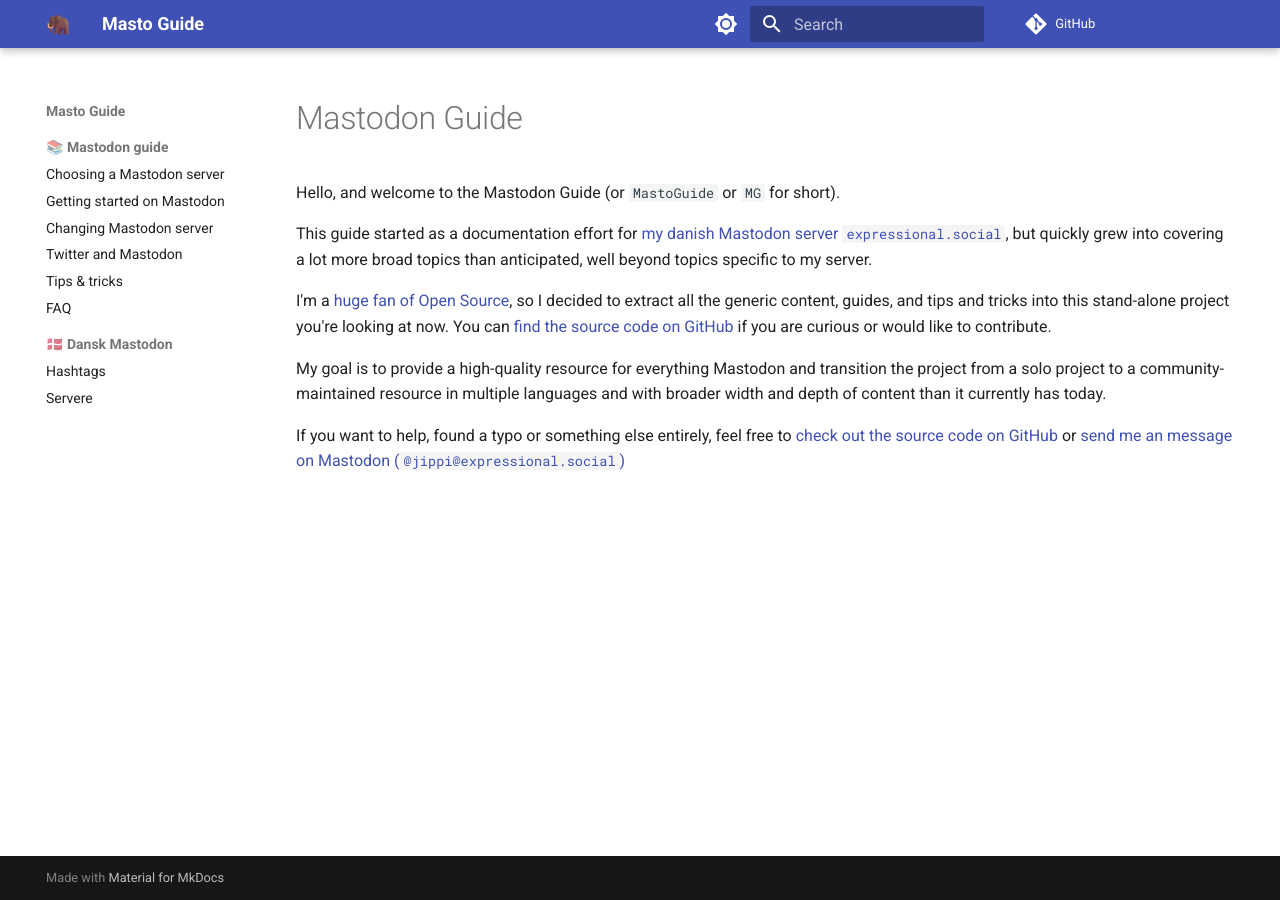
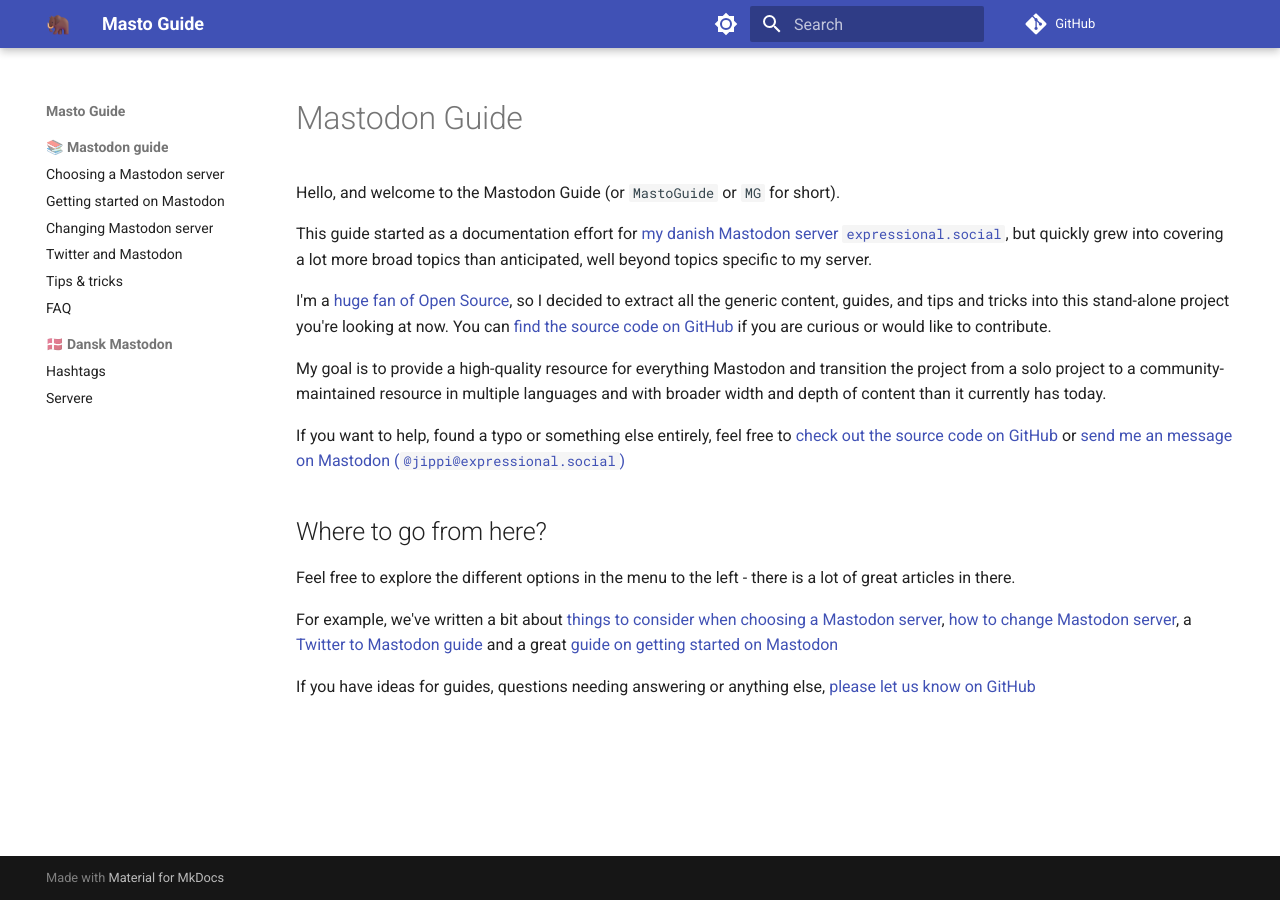
Before and after one commit to jippi/masto-guide, an MkDocs documentation site: the page built from docs/index.md, in a window 1280 px wide. Built offline with MkDocs 1.6.1 and Material for MkDocs 9.7.7, drawn with Linux system fonts in a browser that asks for light colours; comment, search, counter and statistics services are not loaded.

Commit message:
more intro
Signed-off-by: Christian Winther <jippignu@gmail.com>

```diff
--- a/docs/index.md
+++ b/docs/index.md
@@ -9,3 +9,11 @@ I'm a [huge fan of Open Source](https://github.com/jippi){target=_blank}, so I d
 My goal is to provide a high-quality resource for everything Mastodon and transition the project from a solo project to a community-maintained resource in multiple languages and with broader width and depth of content than it currently has today.
 
 If you want to help, found a typo or something else entirely, feel free to [check out the source code on GitHub](https://github.com/jippi/masto-guide){target=_blank} or  [send me an message on Mastodon (`@jippi@expressional.social`)](https://expressional.social/@jippi){target=_blank}
+
+## Where to go from here?
+
+Feel free to explore the different options in the menu to the left - there is a lot of great articles in there.
+
+For example, we've written a bit about [things to consider when choosing a Mastodon server](guide/choosing-a-server.md), [how to change Mastodon server](guide/changing-server.md), a [Twitter to Mastodon guide](guide/twitter-and-mastodon.md) and a great [guide on getting started on Mastodon](guide/getting-started-on-mastodon.md)
+
+If you have ideas for guides, questions needing answering or anything else, [please let us know on GitHub](https://github.com/jippi/masto-guide){target=_blank}
```
